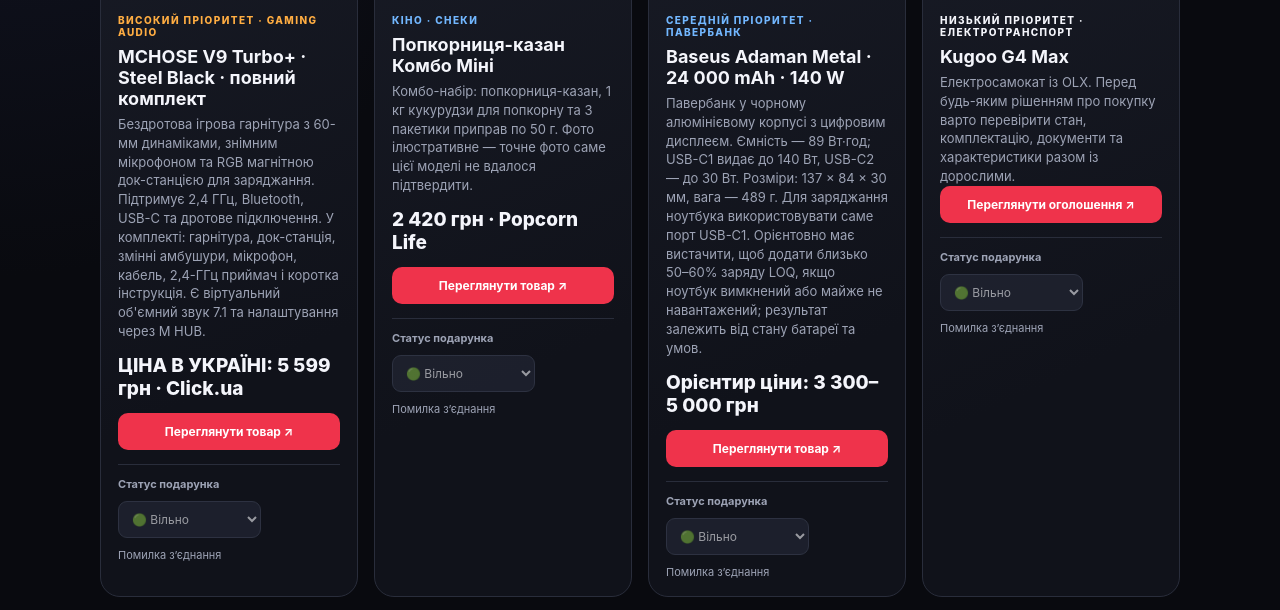
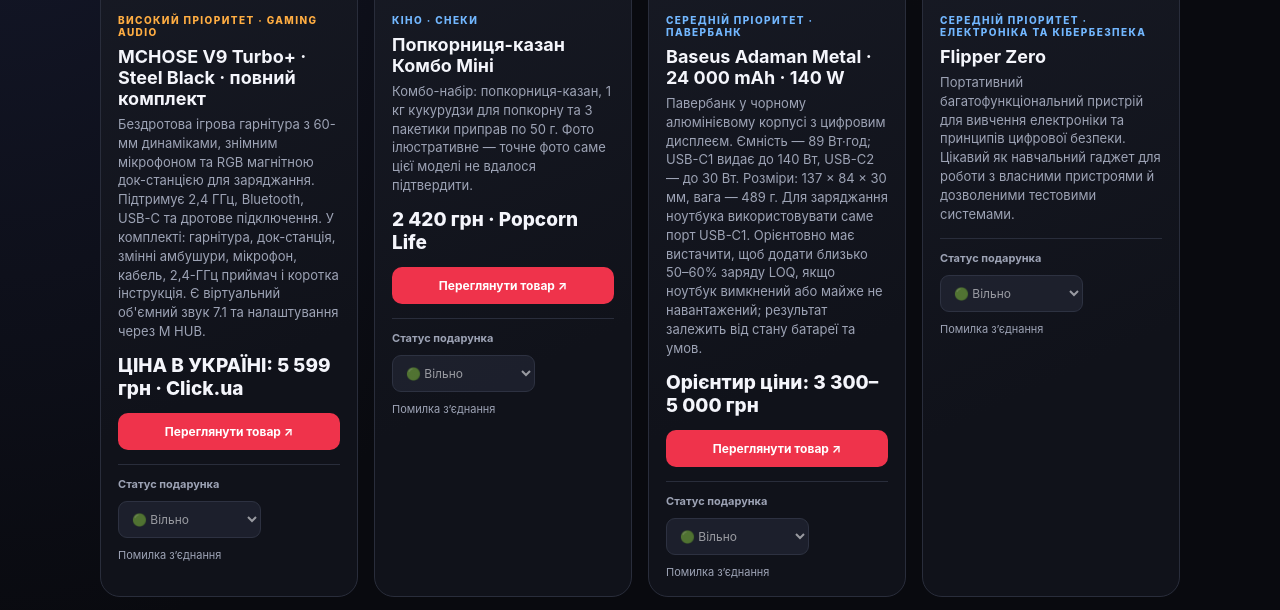
Before and after one commit to kinderartsur-dotcom/wishlist, a plain HTML site: page index.html in a window 1280 px wide. Shown: the part 1592-2202 px from the top of the page. Drawn offline with Linux system fonts and the light colour scheme; no server answers.

Commit message:
Add Flipper Zero to wishlist

```diff
--- a/index.html
+++ b/index.html
@@ -112,6 +112,14 @@
       </div>
     </article>
     <article class="card">
+      <div class="photo"><img src="https://via.placeholder.com/600x400?text=Flipper+Zero" alt="Flipper Zero" loading="lazy"></div>
+      <div class="body">
+        <div class="category">СЕРЕДНІЙ ПРІОРИТЕТ · ЕЛЕКТРОНІКА ТА КІБЕРБЕЗПЕКА</div>
+        <h3>Flipper Zero</h3>
+        <div class="desc">Портативний багатофункціональний пристрій для вивчення електроніки та принципів цифрової безпеки. Цікавий як навчальний гаджет для роботи з власними пристроями й дозволеними тестовими системами.</div>
+      </div>
+    </article>
+    <article class="card">
       <div class="photo"><img src="https://via.placeholder.com/600x400?text=Kugoo+G4+Max" alt="Kugoo G4 Max електросамокат" loading="lazy"></div>
       <div class="body">
         <div class="category">НИЗЬКИЙ ПРІОРИТЕТ · ЕЛЕКТРОТРАНСПОРТ</div>
@@ -182,6 +190,7 @@ const giftIds = {
  'MCHOSE V9 Turbo+ · Steel Black · повний комплект':'mchose-v9-turbo',
  'Попкорниця-казан Комбо Міні':'popcorn-combo-mini',
  'Baseus Adaman Metal · 24 000 mAh · 140 W':'baseus-adaman-140w',
+ 'Flipper Zero':'flipper-zero',
  'Kugoo G4 Max':'kugoo-g4-max'
 };
 const statusLabels = {available:'🟢 Вільно', reserved:'🟡 Заброньовано', bought:'🔴 Куплено'};
```
